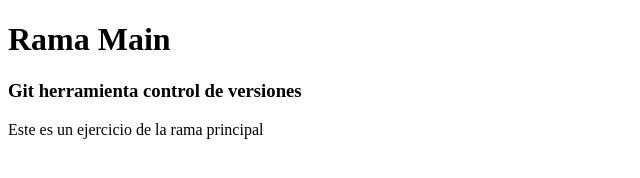
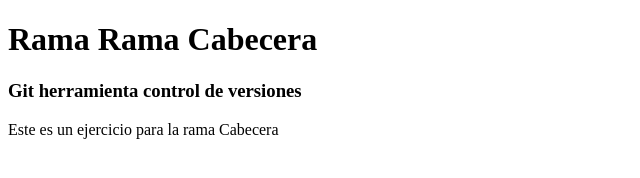
Before and after one commit to henrysotelo/curso-platzi, a plain HTML site: page index.html in a window 1280 px wide. Shown: the whole page, without its empty margins (0-640 px from the left). Drawn offline with Linux system fonts and the light colour scheme.

Commit message:
3 - Commit Rama Cabecera

```diff
--- a/index.html
+++ b/index.html
@@ -8,9 +8,9 @@
 </head>
 
 <body>
-    <h1>Rama Main</h1>
+    <h1>Rama Rama Cabecera</h1>
     <h3>Git herramienta control de versiones</h3>
 </body>
-<p>Este es un ejercicio de la rama principal</p>
+<p>Este es un ejercicio para la rama Cabecera</p>
 
 </html>
```
